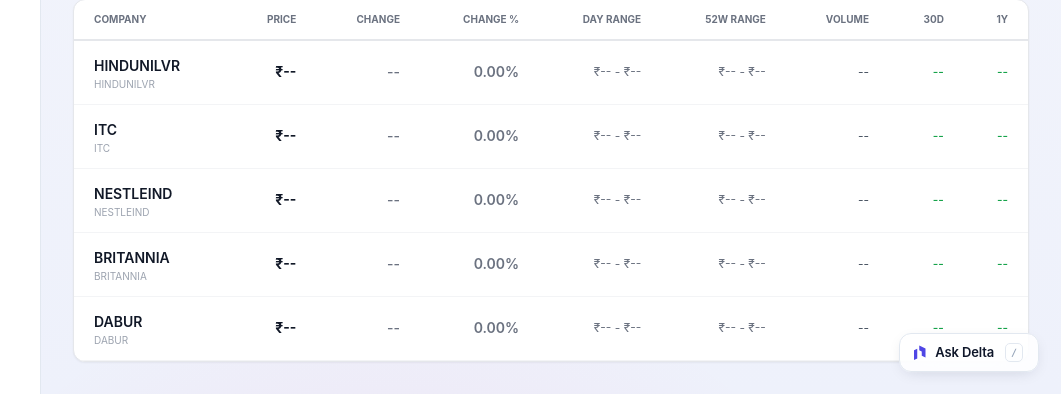
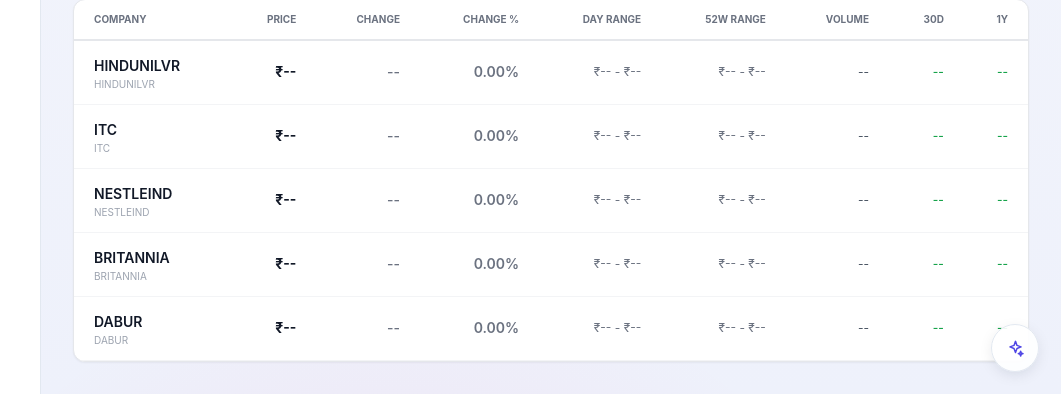
Before and after one commit to prakharsingh1/delta-filings-hackathon, a Flask app: page /prices in a window 1280 px wide. Shown: the part 839-1233 px from the top of the page, without its empty margins (219-1280 px from the left). Run offline with Flask 3, Linux system fonts and the light colour scheme; data comes from the database, SQL or seed files in the repository; data that the repository does not hold is empty; parts of the project's set-up code (start-up, migrations or seed data) failed here and were passed over; some libraries are stand-ins or nearby versions.

Commit message:
Copilot: circular AI-icon launcher, and greet once per session
Launcher is now a 48px circular glass button carrying a sparkle AI icon
instead of the Delta wordmark. The label moved to a hover tooltip so the
control stays discoverable without a permanent wordmark competing with the
page content.

Fixes a repeated greeting: dcGreet() was gated on message history, which only
fills once the user sends something, so every open re-printed the intro and
its four suggestions. Opening the panel three times stacked three copies.
Now tracked by an explicit dcGreeted flag — verified one greeting block after
three open/close cycles.

Co-Authored-By: Claude Opus 5 <noreply@anthropic.com>

```diff
--- a/templates/copilot.html
+++ b/templates/copilot.html
@@ -6,36 +6,44 @@
 <style>
     /* Launcher borrows the topbar's glass treatment and the app's own tokens
        rather than introducing a second visual language. */
+    /* Circular icon button — no wordmark. Borrows the topbar's glass
+       treatment so it belongs to the app rather than sitting on top of it. */
     .dc-launcher {
         position: fixed; right: 22px; bottom: 22px; z-index: 900;
-        display: inline-flex; align-items: center; gap: 8px;
-        padding: 9px 15px 9px 12px; border-radius: 12px;
-        background: rgba(255,255,255,0.82);
+        width: 48px; height: 48px; border-radius: 50%; padding: 0;
+        display: inline-flex; align-items: center; justify-content: center;
+        background: rgba(255,255,255,0.86);
         backdrop-filter: saturate(180%) blur(18px);
         -webkit-backdrop-filter: saturate(180%) blur(18px);
         border: 1px solid var(--border, #e2e8f0);
-        color: var(--text-primary, #0f172a);
-        font-size: 13px; font-weight: 600; letter-spacing: -.01em; cursor: pointer;
-        box-shadow: 0 4px 16px -6px rgba(15,23,42,.18);
+        color: var(--primary, #4f46e5); cursor: pointer;
+        box-shadow: 0 4px 18px -6px rgba(15,23,42,.2);
         transition: border-color .15s, box-shadow .15s, transform .15s;
     }
     .dc-launcher:hover {
         border-color: var(--primary, #4f46e5);
-        box-shadow: 0 8px 22px -8px rgba(79,70,229,.3);
-        transform: translateY(-1px);
+        box-shadow: 0 10px 26px -8px rgba(79,70,229,.34);
+        transform: translateY(-2px);
     }
     .dc-launcher:active { transform: translateY(0); }
     .dc-launcher.hidden { display: none; }
-    .dc-mark { width: 15px; height: 15px; flex-shrink: 0; color: var(--primary, #4f46e5); }
-    .dc-kbd { font-size: 10px; font-weight: 600; color: var(--text-muted, #94a3b8);
-        border: 1px solid var(--border, #e2e8f0); border-radius: 5px;
-        padding: 1px 5px; margin-left: 3px; font-family: ui-monospace, Menlo, monospace; }
+    .dc-mark { width: 19px; height: 19px; flex-shrink: 0; }
 
-    html.dark .dc-launcher { background: rgba(16,16,18,0.86); border-color: #27272a;
-        color: #fafafa; box-shadow: 0 4px 18px -6px rgba(0,0,0,.6); }
-    html.dark .dc-launcher:hover { border-color: #6366f1; box-shadow: 0 8px 24px -8px rgba(99,102,241,.4); }
-    html.dark .dc-mark { color: #a5b4fc; }
-    html.dark .dc-kbd { border-color: #27272a; color: #52525b; }
+    /* Label appears on hover so the circle stays discoverable without a
+       permanent wordmark competing with the page. */
+    .dc-tip {
+        position: absolute; right: 58px; top: 50%; transform: translateY(-50%) translateX(4px);
+        white-space: nowrap; font-size: 12px; font-weight: 600; letter-spacing: -.01em;
+        padding: 6px 11px; border-radius: 8px; pointer-events: none;
+        background: var(--text-primary, #0f172a); color: #fff;
+        opacity: 0; transition: opacity .15s, transform .15s;
+    }
+    .dc-launcher:hover .dc-tip { opacity: 1; transform: translateY(-50%) translateX(0); }
+
+    html.dark .dc-launcher { background: rgba(16,16,18,0.88); border-color: #27272a;
+        color: #a5b4fc; box-shadow: 0 4px 20px -6px rgba(0,0,0,.65); }
+    html.dark .dc-launcher:hover { border-color: #6366f1; box-shadow: 0 10px 28px -8px rgba(99,102,241,.45); }
+    html.dark .dc-tip { background: #27272a; color: #fafafa; }
 
     .dc-panel {
         position: fixed; right: 24px; bottom: 24px; z-index: 901;
@@ -143,13 +151,14 @@
     }
 </style>
 
-<button class="dc-launcher" id="dcLauncher" onclick="dcOpen()" aria-label="Open Delta Copilot">
-    <svg class="dc-mark" viewBox="0 0 104 120" fill="currentColor" xmlns="http://www.w3.org/2000/svg" aria-hidden="true"><polygon points="8,42 34,30 34,108 8,120"/><polygon points="50,4 100,28 100,100 70,86 70,52 50,42"/></svg> Ask Delta <span class="dc-kbd">/</span>
+<button class="dc-launcher" id="dcLauncher" onclick="dcOpen()"
+        aria-label="Ask Delta — AI compliance assistant" title="Ask Delta">
+    <svg class="dc-mark" viewBox="0 0 24 24" fill="none" stroke="currentColor" stroke-width="1.9" stroke-linecap="round" stroke-linejoin="round" aria-hidden="true"><path d="M12 3l1.9 5.1L19 10l-5.1 1.9L12 17l-1.9-5.1L5 10l5.1-1.9L12 3z"/><path d="M18.5 15.5l.8 2.2 2.2.8-2.2.8-.8 2.2-.8-2.2-2.2-.8 2.2-.8.8-2.2z"/></svg><span class="dc-tip">Ask Delta</span>
 </button>
 
 <div class="dc-panel" id="dcPanel" role="dialog" aria-label="Delta Copilot">
     <div class="dc-head">
-        <svg class="dc-mark" viewBox="0 0 104 120" fill="currentColor" xmlns="http://www.w3.org/2000/svg" aria-hidden="true"><polygon points="8,42 34,30 34,108 8,120"/><polygon points="50,4 100,28 100,100 70,86 70,52 50,42"/></svg>
+        <svg class="dc-mark" viewBox="0 0 24 24" fill="none" stroke="currentColor" stroke-width="1.9" stroke-linecap="round" stroke-linejoin="round" aria-hidden="true"><path d="M12 3l1.9 5.1L19 10l-5.1 1.9L12 17l-1.9-5.1L5 10l5.1-1.9L12 3z"/><path d="M18.5 15.5l.8 2.2 2.2.8-2.2.8-.8 2.2-.8-2.2-2.2-.8 2.2-.8.8-2.2z"/></svg>
         <div>
             <div class="dc-title">Delta Copilot</div>
             <div class="dc-sub">Your AI compliance assistant</div>
@@ -181,6 +190,7 @@ const DC_CONTEXT = {{ (copilot_ctx or {}) | tojson }};
 const DC_SUGGESTIONS = {{ (copilot_suggestions or []) | tojson }};
 let dcHistory = [];
 let dcBusy = false;
+let dcGreeted = false;
 
 function dcEsc(t) { const d = document.createElement('div'); d.textContent = t == null ? '' : t; return d.innerHTML; }
 
@@ -201,7 +211,7 @@ function dcOpen() {
     document.getElementById('dcPanel').classList.add('open');
     document.getElementById('dcLauncher').classList.add('hidden');
     document.getElementById('dcCtx').innerHTML = dcContextLine();
-    if (!dcHistory.length) dcGreet();
+    if (!dcGreeted) { dcGreet(); dcGreeted = true; }
     setTimeout(() => document.getElementById('dcInput').focus(), 60);
 }
 function dcClose() {
```
